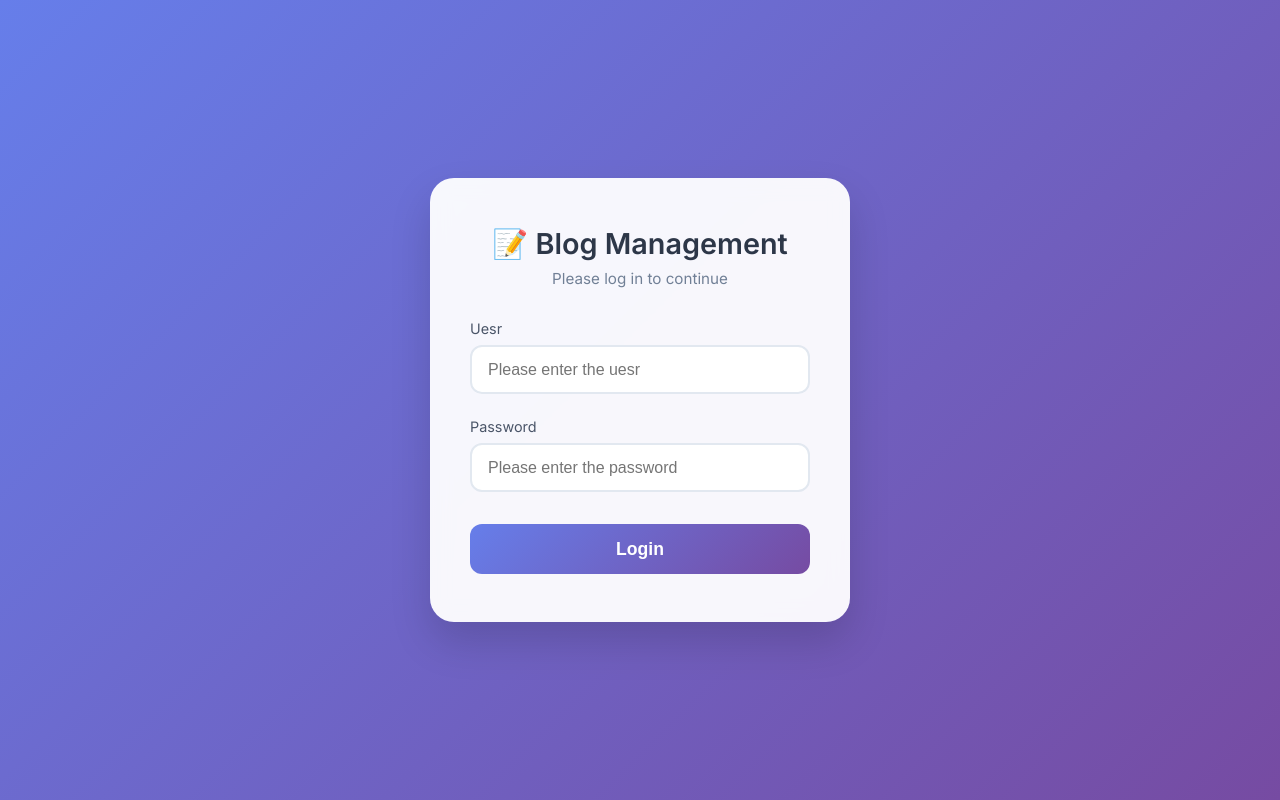
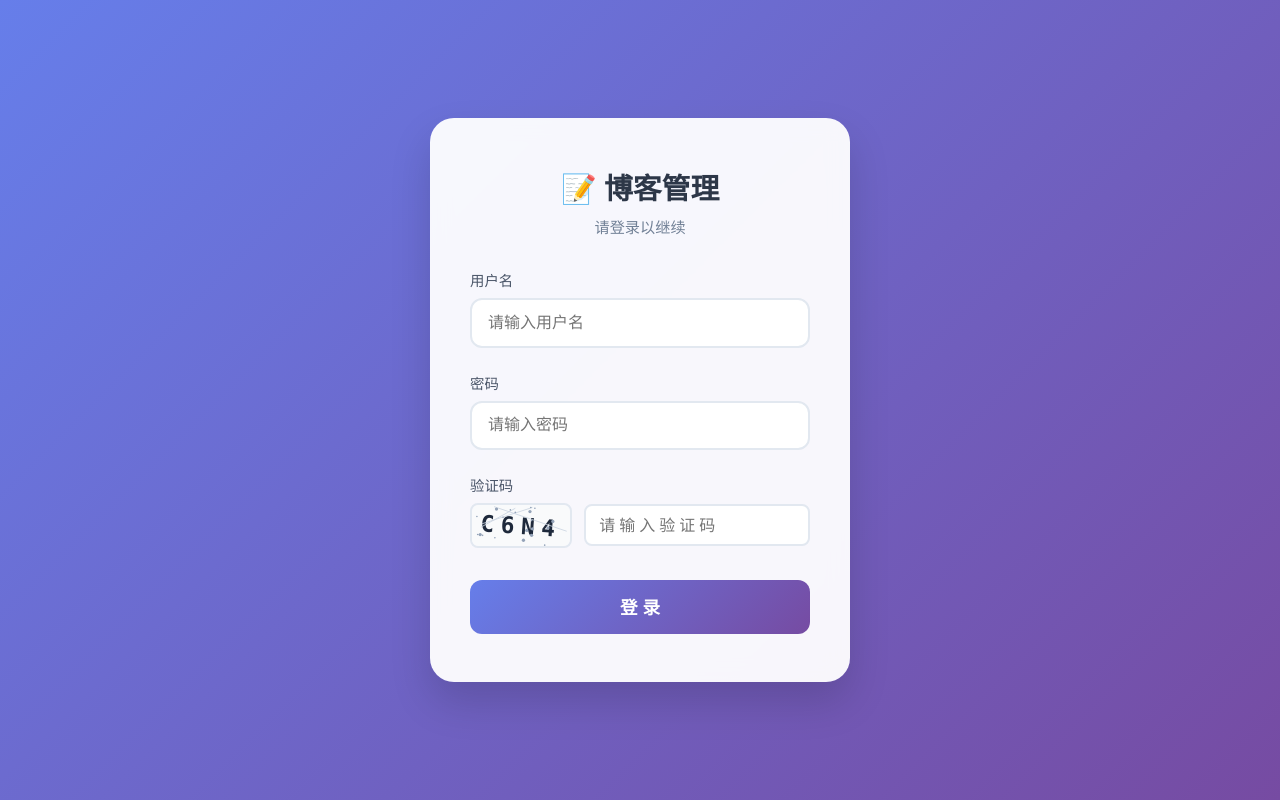
Before and after one commit to xtareo/MinimalistFrostedGlassBlog, a Flask app: page /manage/login in a window 1280 px wide. Run offline with Flask 3, Linux system fonts and the light colour scheme; some libraries are stand-ins or nearby versions.

Commit message:
Updata
Updated: Login requires verification code

```diff
--- a/manage_app/app.py
+++ b/manage_app/app.py
@@ -3,7 +3,13 @@
 
 import os
 import json
-from flask import Flask, render_template, request, redirect, url_for, flash, jsonify
+import io
+import random
+import string
+from flask import (
+    Flask, render_template, request, redirect, url_for, flash,
+    jsonify, session, make_response
+)
 from flask_login import LoginManager, UserMixin, login_user, login_required, logout_user, current_user
 from flask_wtf.csrf import CSRFProtect
 from werkzeug.security import generate_password_hash, check_password_hash
@@ -11,17 +17,17 @@ from werkzeug.utils import secure_filename
 
 # ---------- 配置 ----------
 ARTICLES_DIR = os.path.join(os.path.dirname(os.path.abspath(__file__)), '..', 'articles')
-IMAGES_DIR   = os.path.join(os.path.dirname(os.path.abspath(__file__)), '..', 'images')   # 新增图片目录
+IMAGES_DIR   = os.path.join(os.path.dirname(os.path.abspath(__file__)), '..', 'images')
 USERNAME = "admin"
-PASSWORD_HASH = ""   # 务必修改为你的密码哈希
+PASSWORD_HASH = "" #请填写你的登入密码哈希
 
 ALLOWED_IMAGE_EXTENSIONS = {'png', 'jpg', 'jpeg', 'gif', 'webp', 'svg'}
 
 app = Flask(__name__)
 app.url_map.strict_slashes = False
-app.secret_key = os.urandom(24).hex()
+app.secret_key = os.urandom(24).hex()   # 生产环境请改用固定强随机值
 app.config['WTF_CSRF_ENABLED'] = True
-app.config['MAX_CONTENT_LENGTH'] = 16 * 1024 * 1024  # 限制上传文件大小 16MB
+app.config['MAX_CONTENT_LENGTH'] = 16 * 1024 * 1024
 csrf = CSRFProtect(app)
 
 login_manager = LoginManager()
@@ -42,7 +48,6 @@ def load_user(username):
 
 # ---------- 辅助函数 ----------
 def safe_article_path(filename):
-    """允许 .md 和 list.json，严格防路径遍历"""
     safe_name = secure_filename(filename)
     if not safe_name:
         return None
@@ -57,7 +62,6 @@ def safe_article_path(filename):
     return full_path
 
 def get_editable_files():
-    """返回可编辑的文件列表：所有 .md + list.json（如果存在）"""
     try:
         files = [f for f in os.listdir(ARTICLES_DIR) if f.endswith('.md')]
         if os.path.exists(os.path.join(ARTICLES_DIR, 'list.json')):
@@ -67,8 +71,6 @@ def get_editable_files():
         return []
 
 def safe_image_path(relative_path):
-    """验证并返回图片目录下的绝对路径，防止路径遍历"""
-    # 规范化相对路径，去除首尾 /
     clean = relative_path.strip('/')
     if '..' in clean:
         return None
@@ -80,22 +82,53 @@ def safe_image_path(relative_path):
 def allowed_image(filename):
     return '.' in filename and filename.rsplit('.', 1)[1].lower() in ALLOWED_IMAGE_EXTENSIONS
 
-# ---------- 文章管理路由（保持不变）----------
+def generate_captcha_svg():
+    chars = '23456789ABCDEFGHJKLMNPQRSTUVWXYZ'
+    code = ''.join(random.choices(chars, k=4))
+    width, height = 120, 50
+    svg = f'''<svg xmlns="http://www.w3.org/2000/svg" width="{width}" height="{height}" viewBox="0 0 {width} {height}">
+      <rect width="100%" height="100%" fill="#f9fafb" rx="8"/>
+      <text x="50%" y="55%" dominant-baseline="middle" text-anchor="middle"
+            font-family="monospace" font-size="28" font-weight="bold"
+            fill="#1e293b" transform="rotate({random.randint(-4,4)}, {width/2}, {height/2})"
+            letter-spacing="8">{code}</text>
+      {''.join(f'<line x1="{random.randint(0,width)}" y1="{random.randint(0,height)}" x2="{random.randint(0,width)}" y2="{random.randint(0,height)}" stroke="#cbd5e1" stroke-width="1"/>' for _ in range(3))}
+      {''.join(f'<circle cx="{random.randint(0,width)}" cy="{random.randint(0,height)}" r="{random.randint(1,2)}" fill="#94a3b8"/>' for _ in range(20))}
+    </svg>'''
+    return svg, code
+
+# ---------- 验证码路由 ----------
+@app.route('/manage/captcha')
+def captcha():
+    svg_data, answer = generate_captcha_svg()
+    session['captcha_answer'] = answer
+    response = make_response(svg_data)
+    response.headers['Content-Type'] = 'image/svg+xml'
+    response.headers['Cache-Control'] = 'no-store, no-cache, must-revalidate'
+    return response
+
+# ---------- 登录 ----------
 @app.route('/manage/login', methods=['GET', 'POST'])
 def login():
     if current_user.is_authenticated:
         return redirect(url_for('manage_page'))
     error = None
     if request.method == 'POST':
-        username = request.form.get('username', '').strip()
-        password = request.form.get('password', '')
-        if username == USERNAME and check_password_hash(PASSWORD_HASH, password):
-            user = User(username)
-            login_user(user)
-            flash('登录成功', 'success')
-            return redirect(url_for('manage_page'))
+        user_captcha = request.form.get('captcha', '').strip().upper()
+        server_captcha = session.get('captcha_answer', '').upper()
+        if not user_captcha or user_captcha != server_captcha:
+            error = '验证码错误'
         else:
-            error = '用户名或密码错误'
+            username = request.form.get('username', '').strip()
+            password = request.form.get('password', '')
+            if username == USERNAME and check_password_hash(PASSWORD_HASH, password):
+                user = User(username)
+                login_user(user)
+                flash('登录成功', 'success')
+                return redirect(url_for('manage_page'))
+            else:
+                error = '用户名或密码错误'
+        session.pop('captcha_answer', None)
     return render_template('login.html', error=error)
 
 @app.route('/manage/logout')
--- a/manage_app/templates/login.html
+++ b/manage_app/templates/login.html
@@ -1,11 +1,12 @@
 <!-- Copyright (c) <2026> <Xtareo>
 Licensed under the MIT License. See LICENSE file for details -->
+
 <!DOCTYPE html>
-<html lang="en">
+<html lang="zh">
 <head>
   <meta charset="UTF-8">
   <meta name="viewport" content="width=device-width, initial-scale=1.0">
-  <title>XXX的blog管理</title>
+  <title>XXX的博客管理</title>
   <link href="https://fonts.googleapis.com/css2?family=Inter:wght@400;600&display=swap" rel="stylesheet">
   <style>
     * { margin: 0; padding: 0; box-sizing: border-box; }
@@ -71,6 +72,27 @@ Licensed under the MIT License. See LICENSE file for details -->
       margin-bottom: 1.5rem;
       border: 1px solid #feb2b2;
     }
+    .captcha-group { margin-bottom: 1.5rem; }
+    .captcha-row {
+      display: flex;
+      align-items: center;
+      gap: 0.75rem;
+    }
+    .captcha-row img {
+      height: 45px;
+      border-radius: 8px;
+      cursor: pointer;
+      border: 2px solid #e2e8f0;
+    }
+    .captcha-row input {
+      flex: 1;
+      padding: 0.6rem 0.8rem;
+      border: 2px solid #e2e8f0;
+      border-radius: 8px;
+      font-size: 1rem;
+      letter-spacing: 4px;
+      font-family: 'JetBrains Mono', monospace;
+    }
     .btn {
       width: 100%;
       padding: 0.9rem;
@@ -91,28 +113,40 @@ Licensed under the MIT License. See LICENSE file for details -->
     .btn:active {
       transform: translateY(0);
     }
-    .csrf-hidden { display: none; }
   </style>
 </head>
 <body>
   <div class="login-card">
-    <h2>📝 Blog Management</h2>
-    <p class="subtitle">Please log in to continue</p>
+    <h2>📝 博客管理</h2>
+    <p class="subtitle">请登录以继续</p>
     {% if error %}
     <div class="error-message">⚠️ {{ error }}</div>
     {% endif %}
     <form method="POST" action="{{ url_for('login') }}">
       <input type="hidden" name="csrf_token" value="{{ csrf_token() }}">
       <div class="form-group">
-        <label for="username">Uesr</label>
-        <input type="text" id="username" name="username" placeholder="Please enter the uesr" required autocomplete="username">
+        <label for="username">用户名</label>
+        <input type="text" id="username" name="username" placeholder="请输入用户名" required autocomplete="username">
       </div>
       <div class="form-group">
-        <label for="password">Password</label>
-        <input type="password" id="password" name="password" placeholder="Please enter the password" required autocomplete="current-password">
+        <label for="password">密码</label>
+        <input type="password" id="password" name="password" placeholder="请输入密码" required autocomplete="current-password">
       </div>
-      <button type="submit" class="btn">Login</button>
+      <div class="form-group captcha-group">
+        <label for="captcha">验证码</label>
+        <div class="captcha-row">
+          <img id="captchaImg" src="{{ url_for('captcha') }}" alt="验证码" onclick="refreshCaptcha()" title="点击刷新">
+          <input type="text" id="captcha" name="captcha" placeholder="请输入验证码" required autocomplete="off" maxlength="4">
+        </div>
+      </div>
+      <button type="submit" class="btn">登 录</button>
     </form>
   </div>
+  <script>
+    function refreshCaptcha() {
+      const img = document.getElementById('captchaImg');
+      img.src = '{{ url_for("captcha") }}?' + new Date().getTime();
+    }
+  </script>
 </body>
 </html>
```
